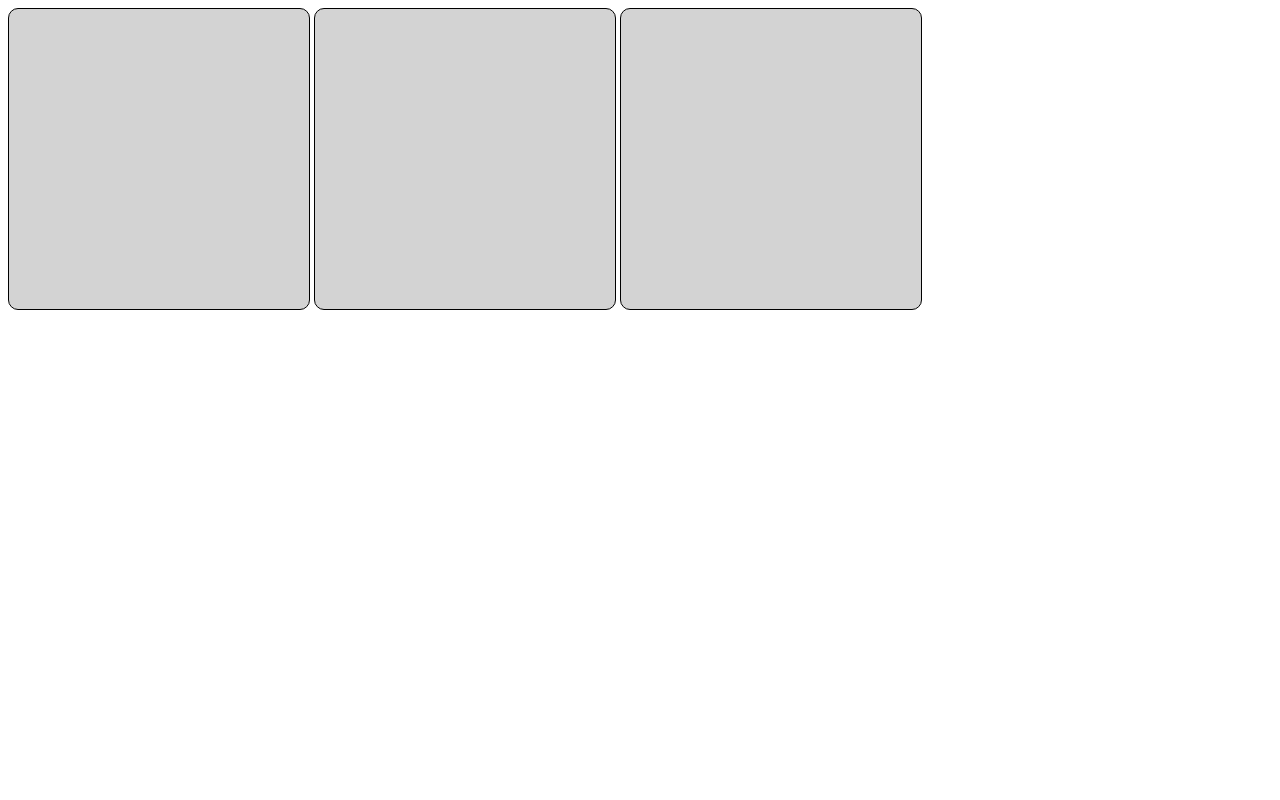
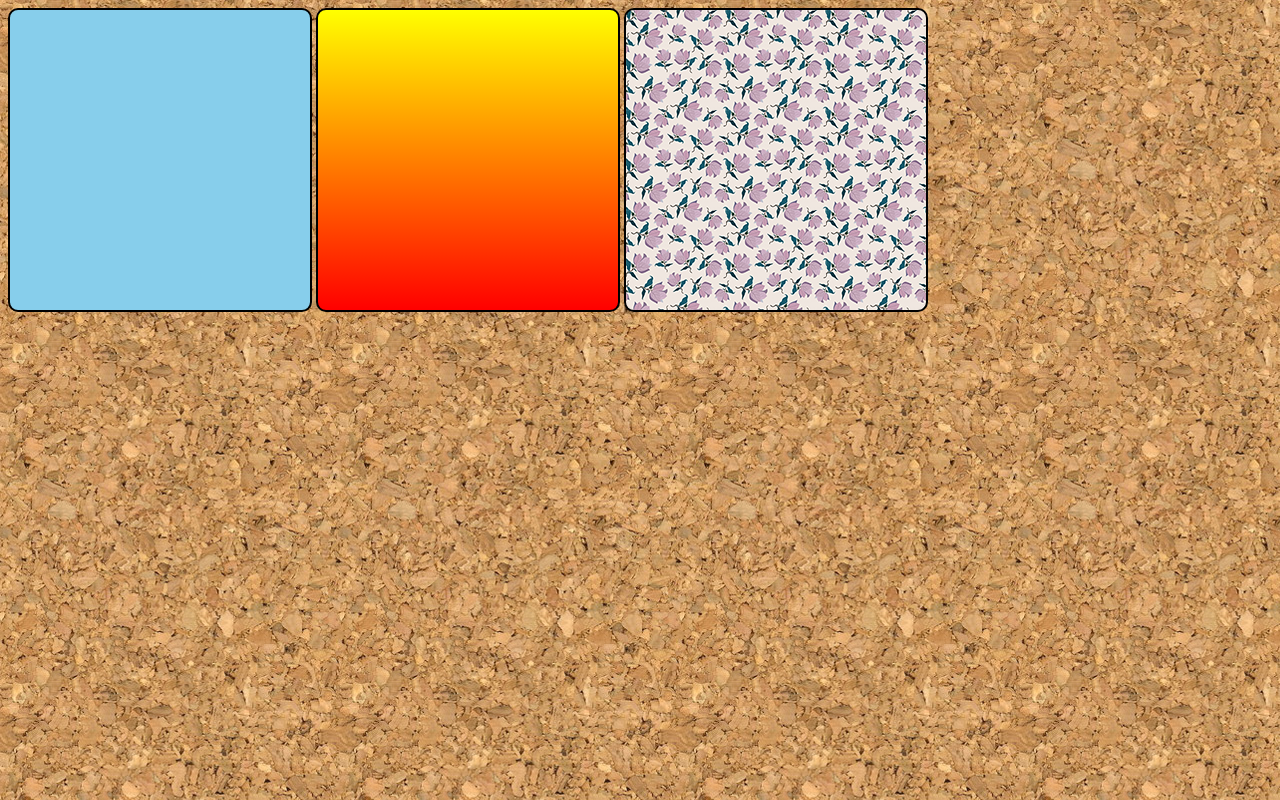
Before and after one commit to VitorFerreira98/HTML5-CSS3, a plain HTML site: page Módulo 03/EX001/fundo001.html in a window 1280 px wide. Drawn offline with Linux system fonts and the light colour scheme.

Commit message:
aprendendo sobre imagens

```diff
--- a/Módulo 03/EX001/fundo001.html
+++ b/Módulo 03/EX001/fundo001.html
@@ -5,24 +5,41 @@
     <meta name="viewport" content="width=device-width, initial-scale=1.0">
     <title>Teste de Imagem de Fundo</title>
     <style>
+
+        body {
+            background-image: url(imgs/wallpaper001.jpg);
+        }
+
         div.quadrado{
             display: inline-block;
-            border: 1px solid black;
+            border: 2px solid black;
             border-radius: 10px;
             background-color: lightgray;
             width: 300px;
             height: 300px;
         }
+
+        div#q1 {
+            background-color: skyblue;
+        }
+
+        div#q2 {
+            background-image: linear-gradient(to bottom, yellow, red);
+        }
+        div#q3 {
+            background-image: url(imgs/pattern003.png);
+        }
+
     </style>
 </head>
 <body>
-    <div class="quadrado">
+    <div class="quadrado" id="q1">
 
     </div>
-    <div class="quadrado">
+    <div class="quadrado" id="q2">
 
     </div>
-    <div class="quadrado">
+    <div class="quadrado" id="q3">
 
     </div>
 </body>
```
Also changed, not shown: Módulo 03/EX001/fundo002.html (added, +11 -0 lines).
